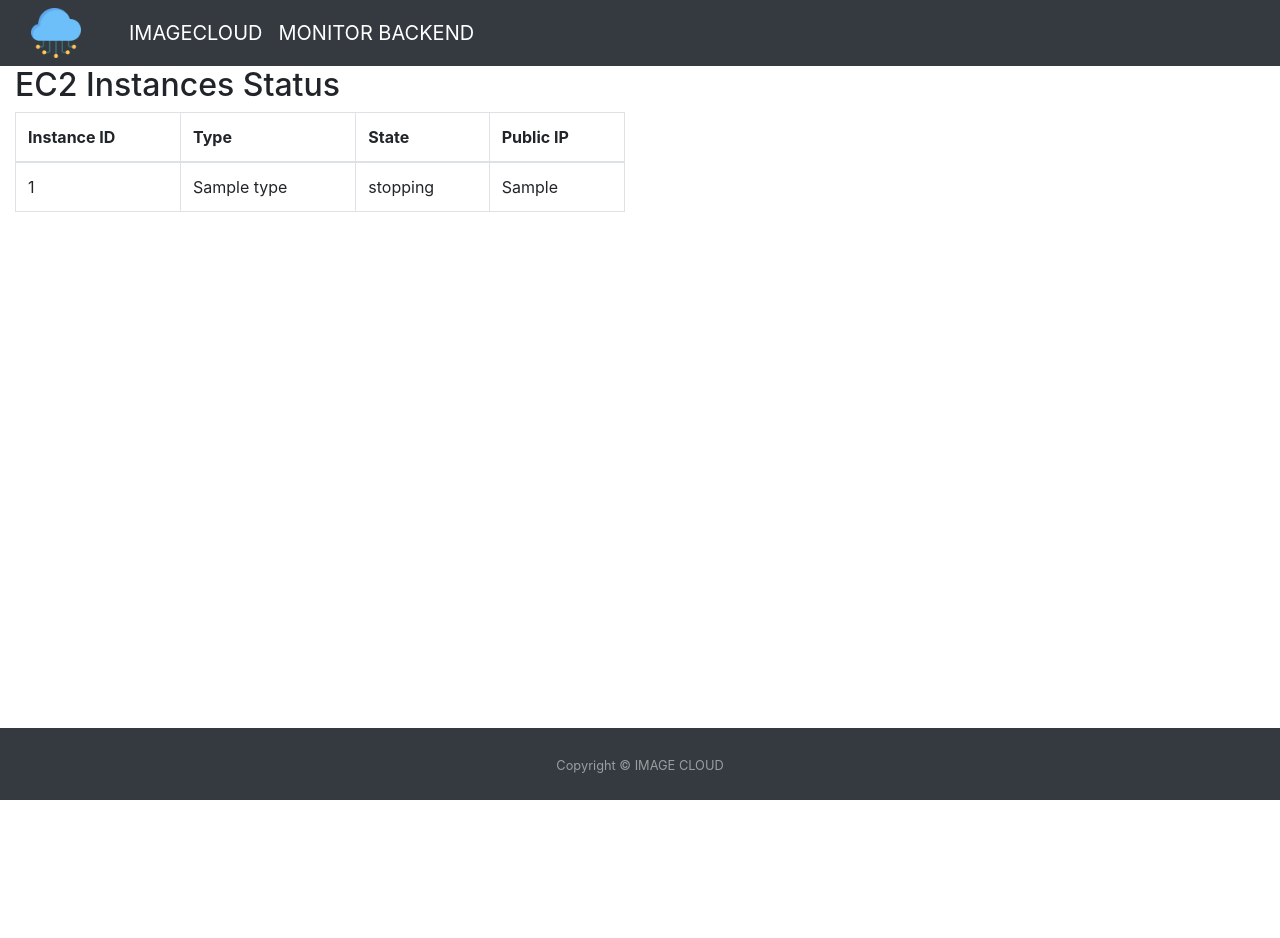
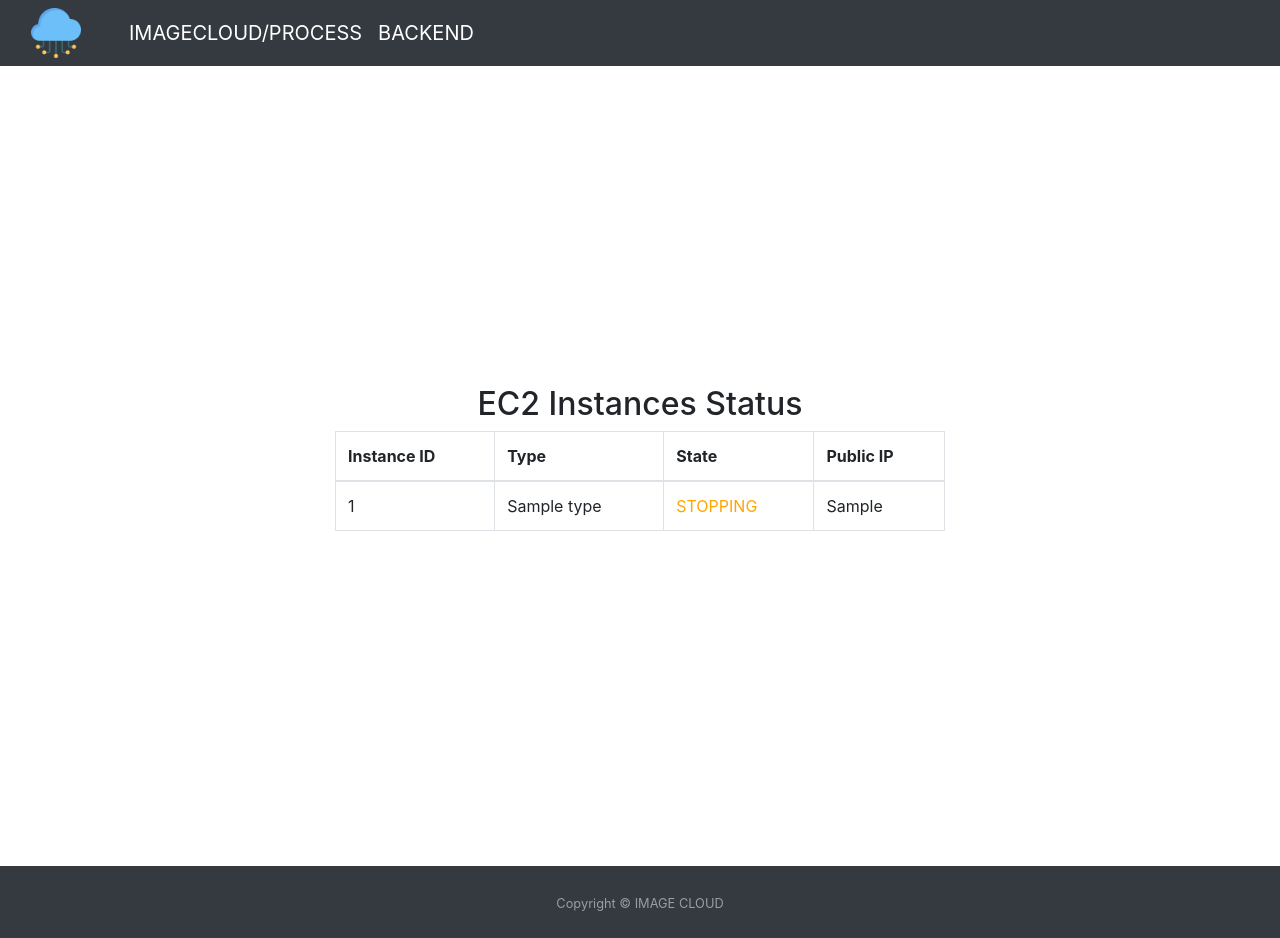
Before and after one commit to AhmedTareek/Distributed-Computing, a Flask app: template templates/backend.html in a window 1280 px wide. Before the commit the page ends 800 px from the top, so only its background shows below. Run offline with Flask 3, Linux system fonts and the light colour scheme; the template is opened without the code that fills it: most values are stand-ins (such as "Sample title", 1, 10 or a date in 2020); some libraries are stand-ins or nearby versions.

Commit message:
Added Some Style (Final Touches #1 )

```diff
--- a/static/css/style.css
+++ b/static/css/style.css
@@ -1,5 +1,5 @@
 footer {
-            position: absolute;
+            position: relative;
             bottom: 0;
             width: 100%;
         }
--- a/templates/backend.html
+++ b/templates/backend.html
@@ -6,26 +6,34 @@
     <link rel="stylesheet" href="https://stackpath.bootstrapcdn.com/bootstrap/4.3.1/css/bootstrap.min.css">
     <link rel="icon" type="image/png" href="{{ url_for('static', filename='icons/ICON.PNG') }}">
     <link rel="stylesheet" href="{{ url_for('static', filename='css/style.css') }}">
+    <style>
+        .center-table {
+            display: flex;
+            justify-content: center;
+            align-items: center;
+            height: 100vh;
+        }
+    </style>
 </head>
 <body>
 
-
-<!--NAV -->
+<!-- NAV -->
 <nav class="navbar navbar-dark bg-dark">
   <div class="container-fluid d-flex align-items-center">
     <div class="d-flex align-items-center">
       <img src="{{ url_for('static', filename='icons/ICON.png') }}" alt="Icon" height="50px" width="50px" class="mr-5">
-      <a class="navbar-brand fw-bold text-uppercase" href="/">ImageCloud</a>
-        <a class="navbar-brand fw-bold text-uppercase" href="/backend">Monitor Backend</a>
+        <a class="navbar-brand fw-bold text-uppercase" href="/">ImageCloud/Process</a>
+        <a class="navbar-brand fw-bold text-uppercase" href="/backend">Backend</a>
     </div>
   </div>
 </nav>
 
-<!--body -->
-   <!-- Column for EC2 status -->
-            <div class="col-md-6">  <!-- Use half of the row -->
-                <h2>EC2 Instances Status</h2>
-                <table class="table table-bordered table-hover">  <!-- Styled table -->
+<!-- BODY -->
+<div class="container-fluid mt-0">
+    <div class="row justify-content-center center-table">
+        <div class="col-md-6">
+            <h2 class="text-center">EC2 Instances Status</h2>
+            <table class="table table-bordered table-hover"> <!-- Styled table -->
                 <thead>
                     <tr>
                         <th>Instance ID</th>
@@ -39,37 +47,45 @@
                     <tr>
                         <td>{{ instance['Instance ID'] }}</td>
                         <td>{{ instance['Type'] }}</td>
-                            <td>{{instance['State']}}</td>
+                        <td class="text-uppercase" style="color:
+                            {% if instance['State'] == 'stopped' %}
+                                red
+                            {% elif instance['State'] == 'stopping' %}
+                                orange
+                            {% elif instance['State'] == 'running' %}
+                                green
+                             {% elif instance['State'] == 'starting' %}
+                                green
+                            {% else %}
+                                black <!-- Default color -->
+                            {% endif %}">
+                            {{ instance['State'] }}
+                        </td>
                         <td>{{ instance['Public IP'] }}</td>
                     </tr>
                     {% endfor %}
                 </tbody>
             </table>
         </div>
+    </div>
+</div>
 
-
-
-
-<!--FOOTER-->
+<!-- FOOTER -->
 <footer id="sticky-footer" class="flex-shrink-0 py-4 bg-dark text-white-50 ">
     <div class="container text-center">
         <small>Copyright &copy; IMAGE CLOUD </small>
     </div>
 </footer>
 
-<!--SCRIPTS-->
-
+<!-- SCRIPTS -->
 <script src="https://code.jquery.com/jquery-3.3.1.slim.min.js"></script>
 <script src="https://stackpath.bootstrapcdn.com/bootstrap/4.3.1/js/bootstrap.bundle.min.js"></script>
 
-
 <script>
     // Refresh the page every 5 seconds
-setInterval(function() {
-    location.reload();
-}, 5000); // 5000 milliseconds = 5 seconds
-
-
+<!--    setInterval(function() {-->
+<!--        location.reload();-->
+<!--    }, 5000); // 5000 milliseconds = 5 seconds-->
 </script>
 </body>
 </html>
--- a/templates/index3.html
+++ b/templates/index3.html
@@ -17,15 +17,15 @@
   <div class="container-fluid d-flex align-items-center">
     <div class="d-flex align-items-center">
       <img src="{{ url_for('static', filename='icons/ICON.png') }}" alt="Icon" height="50px" width="50px" class="mr-5">
-      <a class="navbar-brand fw-bold text-uppercase" href="/">ImageCloud</a>
-        <a class="navbar-brand fw-bold text-uppercase" href="/backend">Monitor Backend</a>
+      <a class="navbar-brand fw-bold text-uppercase" href="/">ImageCloud/Process</a>
+        <a class="navbar-brand fw-bold text-uppercase" href="/backend">Backend</a>
     </div>
   </div>
 </nav>
 
 <!--Body-->
 
-<div class="container mt-4">
+<div class="container mt-4" style="height: 100vh ;">
     <div class="row">
         <div class="col-md-6">
     <h1>Upload a File</h1>
--- a/templates/result.html
+++ b/templates/result.html
@@ -18,8 +18,8 @@
   <div class="container-fluid d-flex align-items-center">
     <div class="d-flex align-items-center">
       <img src="{{ url_for('static', filename='icons/ICON.png') }}" alt="Icon" height="50px" width="50px" class="mr-5">
-      <a class="navbar-brand fw-bold text-uppercase" href="/">Image Cloud</a>
-        <a class="navbar-brand fw-bold text-uppercase" href="/backend">Monitor Backend</a>
+       <a class="navbar-brand fw-bold text-uppercase" href="/">ImageCloud/Process</a>
+        <a class="navbar-brand fw-bold text-uppercase" href="/backend">Backend</a>
     </div>
   </div>
 </nav>
@@ -27,7 +27,7 @@
 
 <!--body-->
 
-<div class="container mt-4">
+<div class="container mt-4 " style="height: 100vh ;">
   <div class="row">
       <div class="col-md-12 text-center mt-4">
       <h1>Process Successful!</h1>
```
Lines whose indentation alone changed are shown as unchanged.
